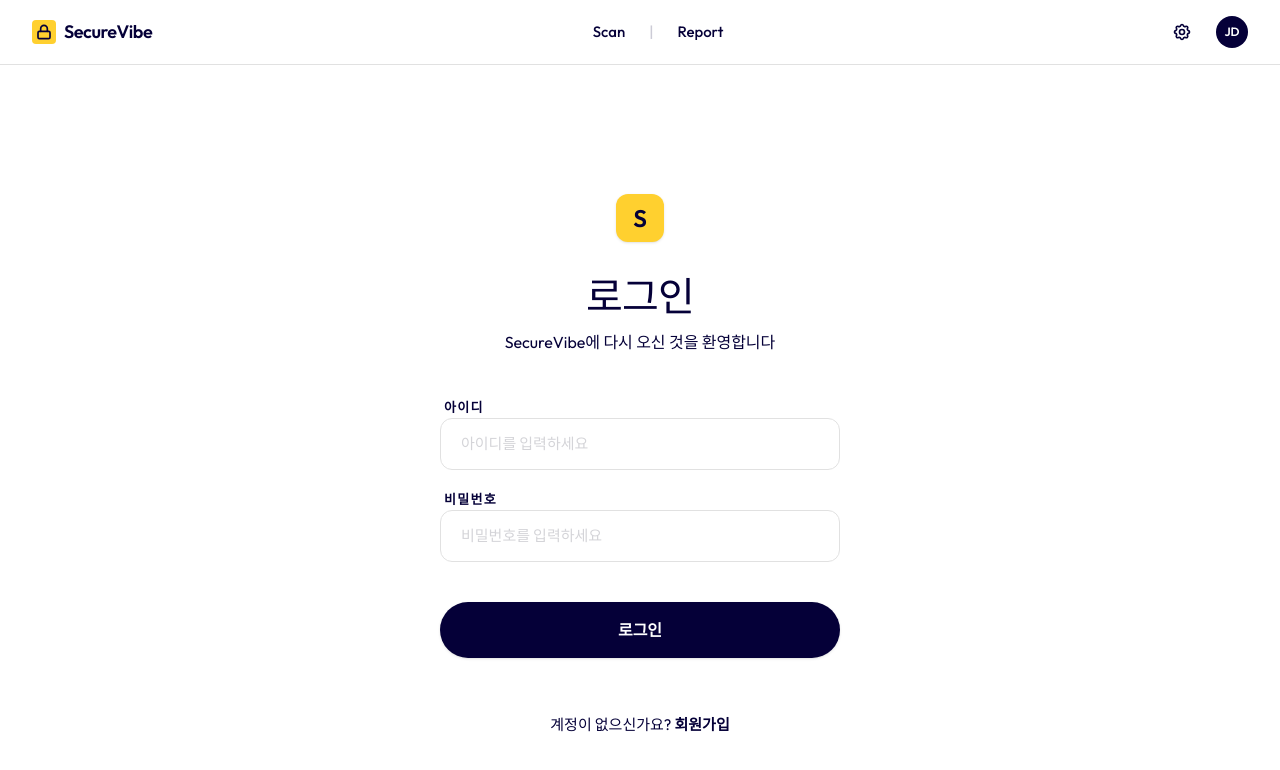
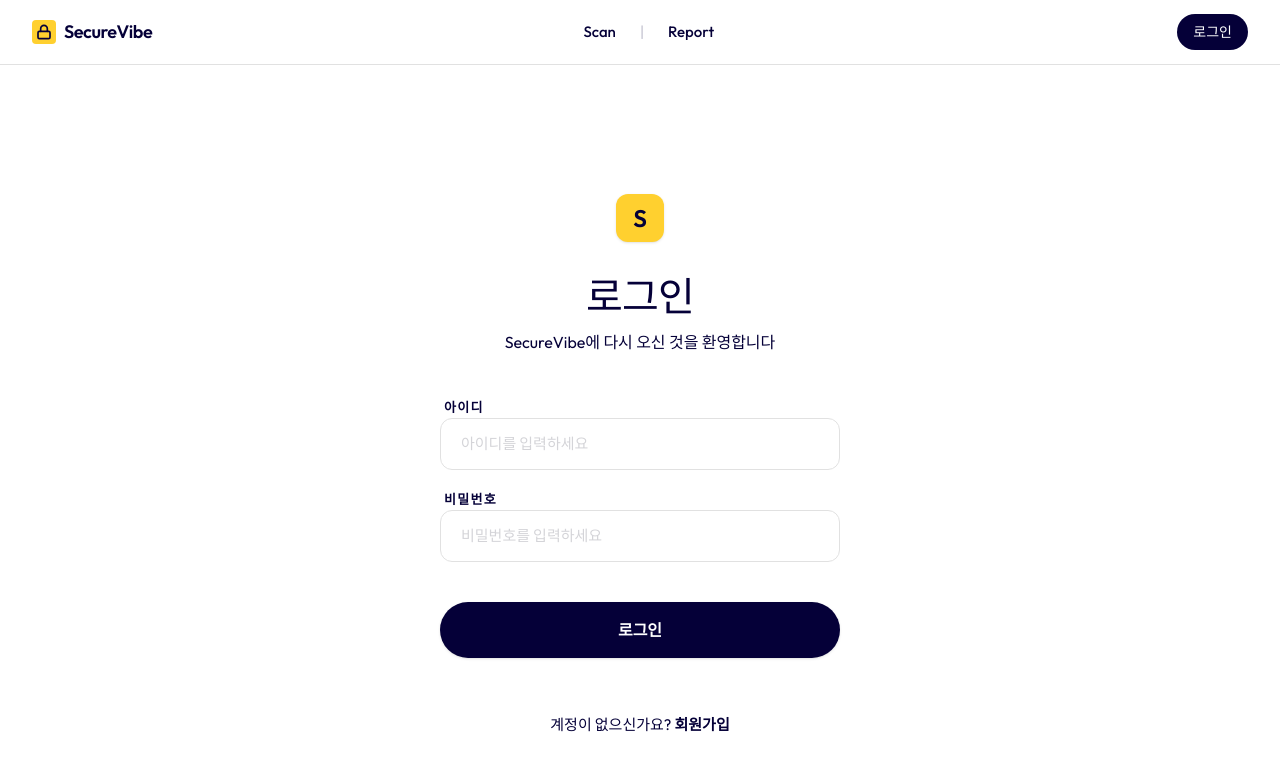
Before and after one commit to dev-somi/week8, a Next.js app: page /login in a window 1280 px wide. Shown: the top 770 px of the page. Built offline with nearby package versions, Linux system fonts and the light colour scheme.

Commit message:
feat: navbar 수정, 로그인 버튼 추가

```diff
--- a/components/Navbar.tsx
+++ b/components/Navbar.tsx
@@ -32,14 +32,20 @@ export default function Navbar() {
                 {/* Right: Actions */}
                 <div className="flex items-center gap-4">
                     <button className="p-2 rounded-full hover:bg-zinc-100 transition-colors">
-                        <svg className="w-5 h-5 text-miro-blue" fill="none" viewBox="0 0 24 24" stroke="currentColor">
-                            <path strokeLinecap="round" strokeLinejoin="round" strokeWidth={2} d="M10.325 4.317c.426-1.756 2.924-1.756 3.35 0a1.724 1.724 0 002.573 1.066c1.543-.94 3.31.826 2.37 2.37a1.724 1.724 0 001.065 2.572c1.756.426 1.756 2.924 0 3.35a1.724 1.724 0 00-1.066 2.573c.94 1.543-.826 3.31-2.37 2.37a1.724 1.724 0 00-2.572 1.065c-.426 1.756-2.924 1.756-3.35 0a1.724 1.724 0 00-2.573-1.066c-1.543.94-3.31-.826-2.37-2.37a1.724 1.724 0 00-1.065-2.572c-1.756-.426-1.756-2.924 0-3.35a1.724 1.724 0 001.066-2.573c-.94-1.543.826-3.31 2.37-2.37.996.608 2.296.07 2.572-1.065z" />
-                            <path strokeLinecap="round" strokeLinejoin="round" strokeWidth={2} d="M15 12a3 3 0 11-6 0 3 3 0 016 0z" />
-                        </svg>
+                        {/* 설정 아이콘 */}
                     </button>
-                    <div className="w-8 h-8 rounded-full bg-miro-blue text-white flex items-center justify-center text-xs font-bold">
-                        {user ? user.name.slice(0, 2).toUpperCase() : "JD"}
-                    </div>
+
+                    {user ? (
+                        // 로그인 된 상태
+                        <div className="w-8 h-8 rounded-full bg-miro-blue text-white flex items-center justify-center text-xs font-bold">
+                            {user.name.slice(0, 2).toUpperCase()}
+                        </div>
+                    ) : (
+                        // 로그인 안 된 상태
+                        <Link href="/login" className="px-4 py-2 bg-miro-blue text-white rounded-full text-sm font-medium hover:bg-zinc-800 transition-all">
+                            로그인
+                        </Link>
+                    )}
                 </div>
             </div>
         </nav>
--- a/store/authStore.ts
+++ b/store/authStore.ts
@@ -1,4 +1,5 @@
 import { create } from 'zustand'
+import { persist } from 'zustand/middleware'
 
 interface User {
     id: string
@@ -12,8 +13,15 @@ interface AuthStore {
     clearUser: () => void
 }
 
-export const useAuthStore = create<AuthStore>((set) => ({
-    user: null,
-    setUser: (user) => set({ user }),
-    clearUser: () => set({ user: null }),
-}))
+export const useAuthStore = create<AuthStore>()(
+    persist(
+        (set) => ({
+            user: null,
+            setUser: (user) => set({ user }),
+            clearUser: () => set({ user: null }),
+        }),
+        {
+            name: 'auth-storage',
+        }
+    )
+)
```
